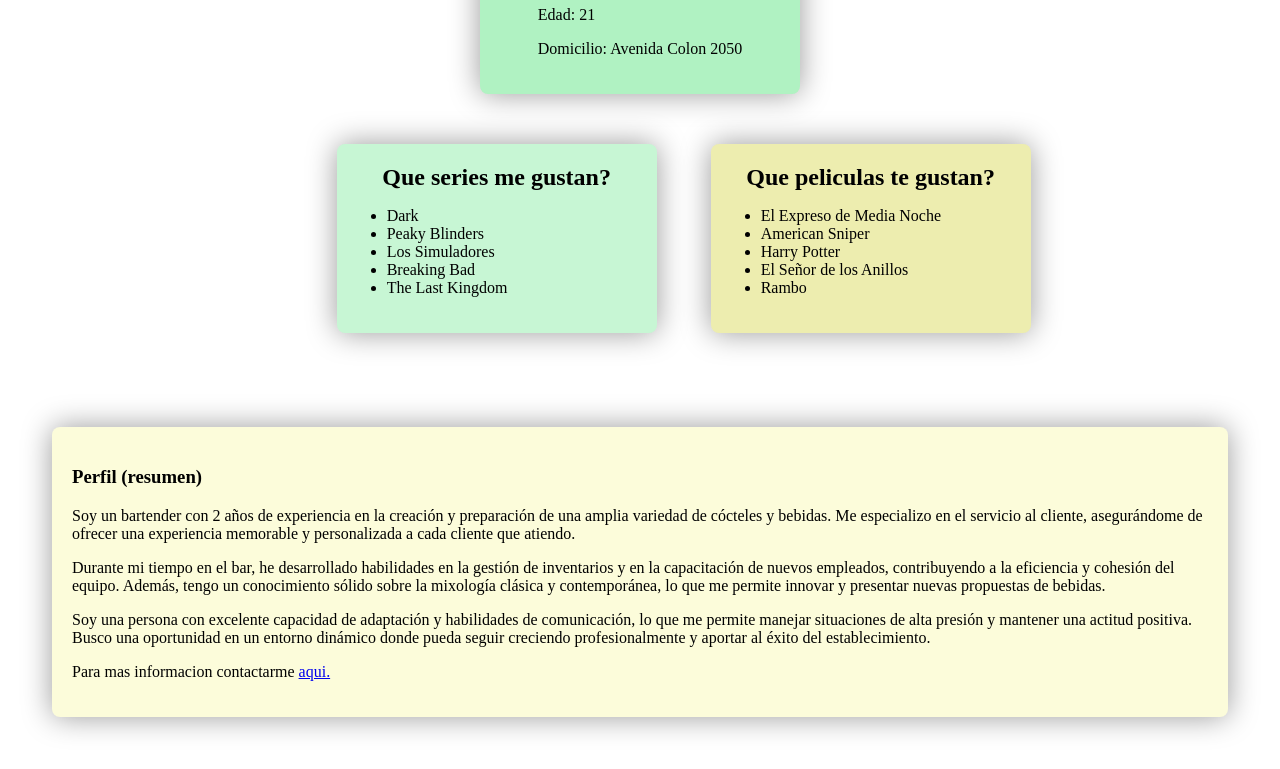
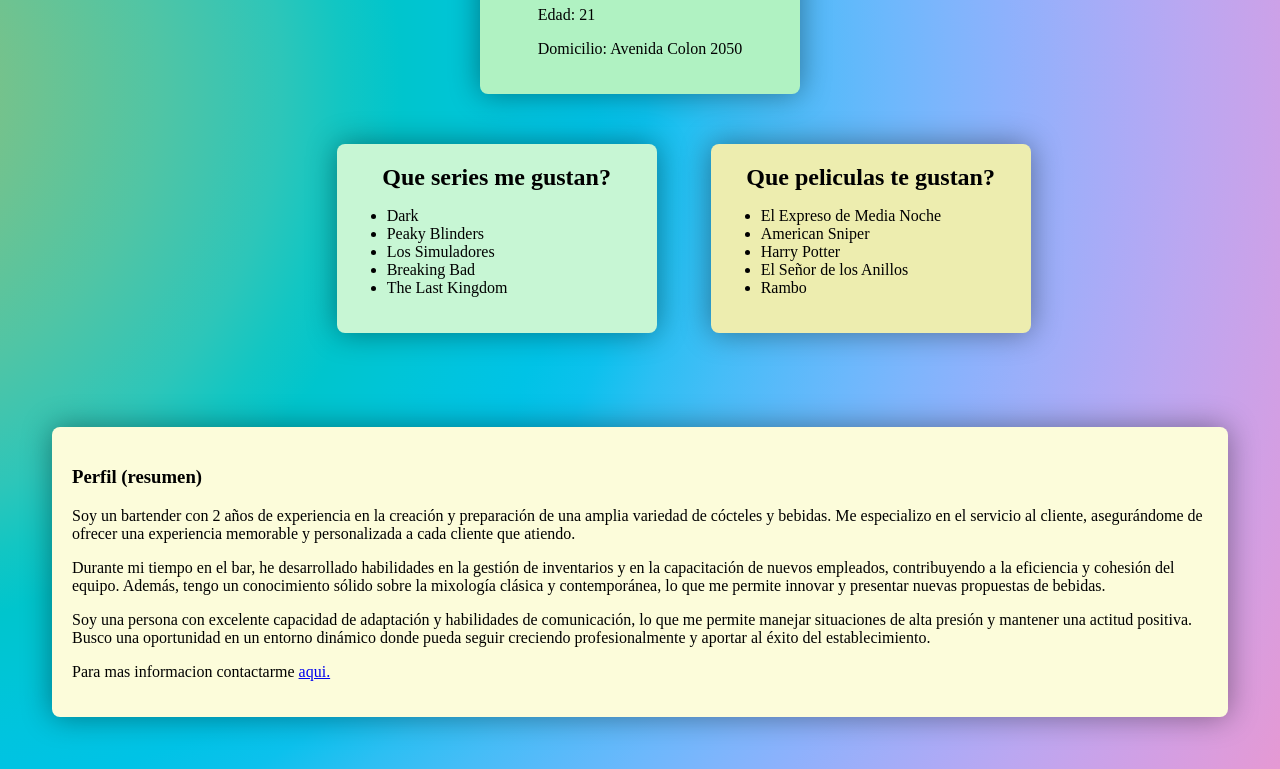
Before and after one commit to enzoreinozo/M1U3CV, a plain HTML site: page index.html in a window 1280 px wide. Shown: the part 259-1028 px from the top of the page. Drawn offline with Linux system fonts and the light colour scheme.

Commit message:
CV updated

```diff
--- a/styles.css
+++ b/styles.css
@@ -1,3 +1,7 @@
+body{
+    background-image: radial-gradient(circle at -11.24% 33.59%, #91be79 0, #85c080 3.85%, #79c289 7.69%, #6cc392 11.54%, #5ec49b 15.38%, #50c5a5 19.23%, #3fc5af 23.08%, #2dc6b9 26.92%, #12c6c3 30.77%, #00c5cd 34.62%, #00c5d6 38.46%, #00c4df 42.31%, #00c3e6 46.15%, #0cc1ed 50%, #2dbff3 53.85%, #45bdf7 57.69%, #59bafa 61.54%, #6cb8fc 65.38%, #7eb5fc 69.23%, #8eb1fc 73.08%, #9eaef9 76.92%, #adaaf6 80.77%, #bba7f1 84.62%, #c7a3eb 88.46%, #d29fe4 92.31%, #dc9cdc 96.15%, #e599d3 100%);
+}
+
 .card_img{
     background: #b0f2c2;
     text-align: center;
```
